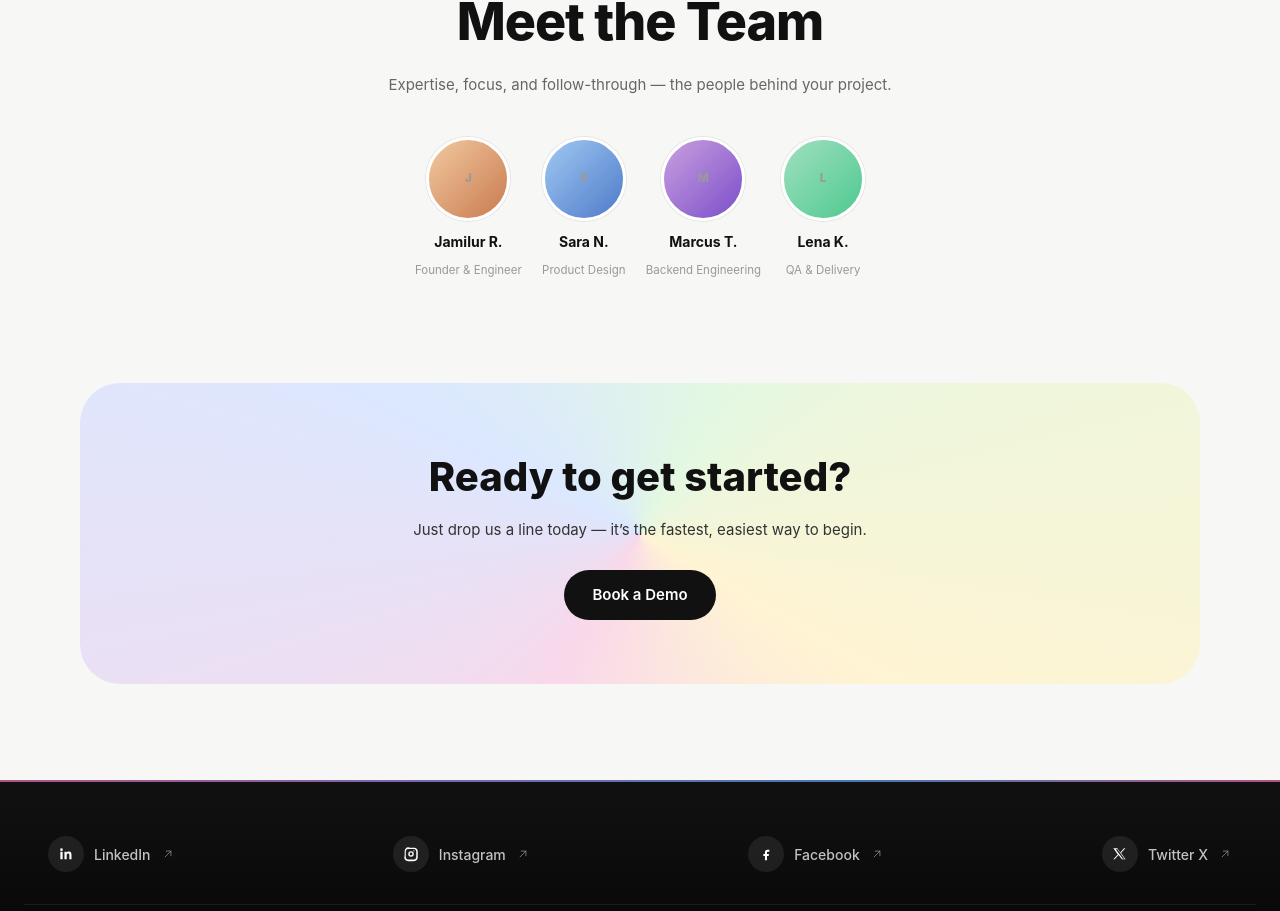
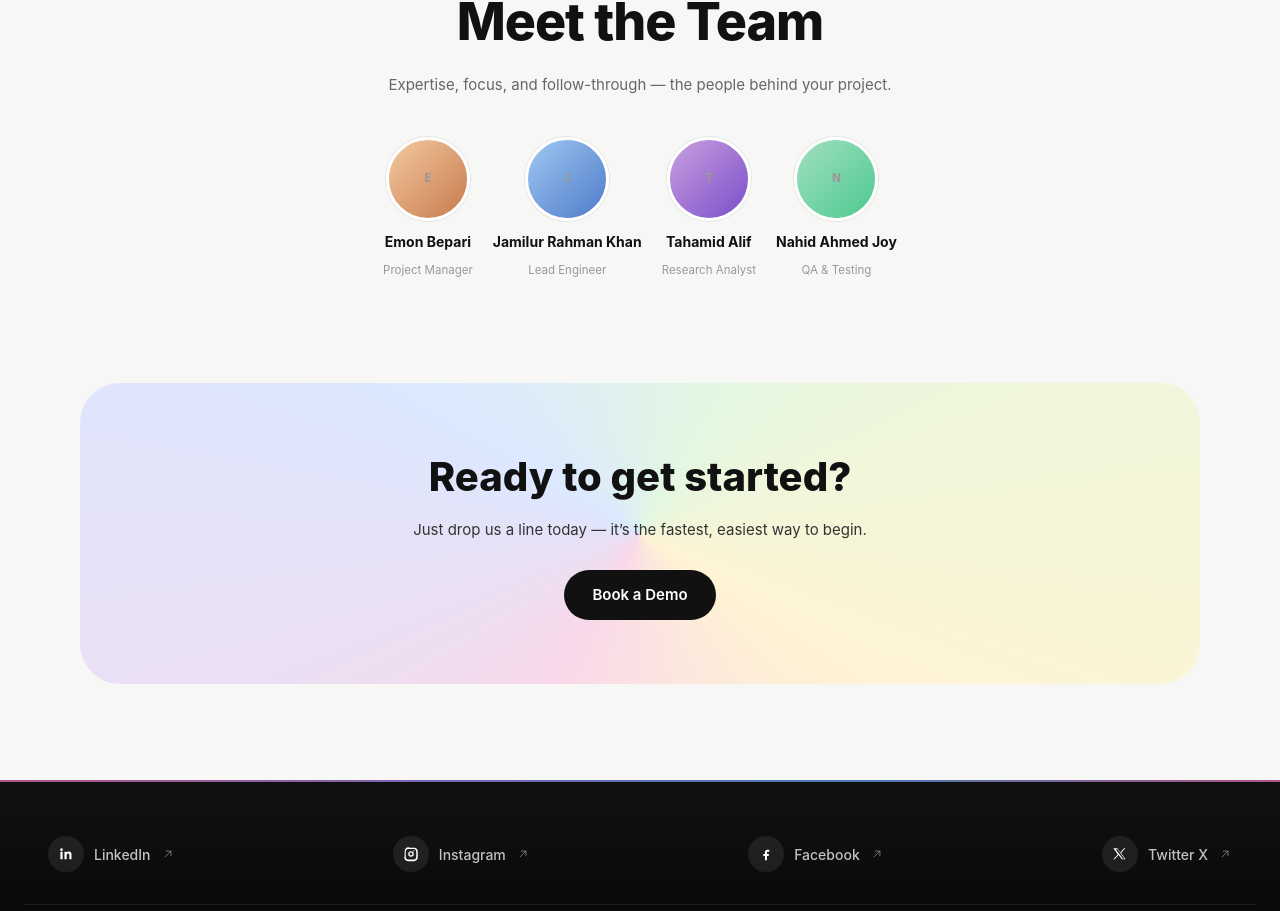
Before and after one commit to JamilurRahmanKhan/SalesFixr, a Next.js app: page /about in a window 1280 px wide. Shown: the part 5006-5917 px from the top of the page. Built offline with nearby package versions, Linux system fonts and the light colour scheme; a web font is replaced by a local one.

Commit message:
Update team section with current team members and roles

```diff
--- a/components/sections/TeamGrid.tsx
+++ b/components/sections/TeamGrid.tsx
@@ -1,8 +1,8 @@
 const TEAM = [
-  { letter: "J", gradient: "#f2c9a0,#c97a4e", name: "Jamilur R.", role: "Founder & Engineer" },
-  { letter: "S", gradient: "#a0c9f2,#4e7ac9", name: "Sara N.", role: "Product Design" },
-  { letter: "M", gradient: "#c9a0e0,#7a4ec9", name: "Marcus T.", role: "Backend Engineering" },
-  { letter: "L", gradient: "#a0e0c0,#4ec98f", name: "Lena K.", role: "QA & Delivery" },
+  { letter: "E", gradient: "#f2c9a0,#c97a4e", name: "Emon Bepari", role: "Project Manager" },
+  { letter: "J", gradient: "#a0c9f2,#4e7ac9", name: "Jamilur Rahman Khan", role: "Lead Engineer" },
+  { letter: "T", gradient: "#c9a0e0,#7a4ec9", name: "Tahamid Alif", role: "Research Analyst" },
+  { letter: "N", gradient: "#a0e0c0,#4ec98f", name: "Nahid Ahmed Joy", role: "QA & Testing" },
 ];
 
 export function TeamGrid() {
--- a/portfolio-journey/public/huly-landing/about.html
+++ b/portfolio-journey/public/huly-landing/about.html
@@ -256,10 +256,10 @@
       <h2 class="abt-heading">Meet the Team</h2>
       <p class="abt-sub">Expertise, focus, and follow-through — the people behind your project.</p>
       <div class="abt-team-grid">
-        <div class="abt-team-card"><span class="abt-team-avatar" style="background:linear-gradient(135deg,#f2c9a0,#c97a4e)">J</span><strong>Jamilur R.</strong><span>Founder &amp; Engineer</span></div>
-        <div class="abt-team-card"><span class="abt-team-avatar" style="background:linear-gradient(135deg,#a0c9f2,#4e7ac9)">S</span><strong>Sara N.</strong><span>Product Design</span></div>
-        <div class="abt-team-card"><span class="abt-team-avatar" style="background:linear-gradient(135deg,#c9a0e0,#7a4ec9)">M</span><strong>Marcus T.</strong><span>Backend Engineering</span></div>
-        <div class="abt-team-card"><span class="abt-team-avatar" style="background:linear-gradient(135deg,#a0e0c0,#4ec98f)">L</span><strong>Lena K.</strong><span>QA &amp; Delivery</span></div>
+        <div class="abt-team-card"><span class="abt-team-avatar" style="background:linear-gradient(135deg,#f2c9a0,#c97a4e)">E</span><strong>Emon Bepari</strong><span>Project Manager</span></div>
+        <div class="abt-team-card"><span class="abt-team-avatar" style="background:linear-gradient(135deg,#a0c9f2,#4e7ac9)">J</span><strong>Jamilur Rahman Khan</strong><span>Lead Engineer</span></div>
+        <div class="abt-team-card"><span class="abt-team-avatar" style="background:linear-gradient(135deg,#c9a0e0,#7a4ec9)">T</span><strong>Tahamid Alif</strong><span>Research Analyst</span></div>
+        <div class="abt-team-card"><span class="abt-team-avatar" style="background:linear-gradient(135deg,#a0e0c0,#4ec98f)">N</span><strong>Nahid Ahmed Joy</strong><span>QA &amp; Testing</span></div>
       </div>
     </section>
 
--- a/public/software-portfolio-app/huly-landing/about.html
+++ b/public/software-portfolio-app/huly-landing/about.html
@@ -256,10 +256,10 @@
       <h2 class="abt-heading">Meet the Team</h2>
       <p class="abt-sub">Expertise, focus, and follow-through — the people behind your project.</p>
       <div class="abt-team-grid">
-        <div class="abt-team-card"><span class="abt-team-avatar" style="background:linear-gradient(135deg,#f2c9a0,#c97a4e)">J</span><strong>Jamilur R.</strong><span>Founder &amp; Engineer</span></div>
-        <div class="abt-team-card"><span class="abt-team-avatar" style="background:linear-gradient(135deg,#a0c9f2,#4e7ac9)">S</span><strong>Sara N.</strong><span>Product Design</span></div>
-        <div class="abt-team-card"><span class="abt-team-avatar" style="background:linear-gradient(135deg,#c9a0e0,#7a4ec9)">M</span><strong>Marcus T.</strong><span>Backend Engineering</span></div>
-        <div class="abt-team-card"><span class="abt-team-avatar" style="background:linear-gradient(135deg,#a0e0c0,#4ec98f)">L</span><strong>Lena K.</strong><span>QA &amp; Delivery</span></div>
+        <div class="abt-team-card"><span class="abt-team-avatar" style="background:linear-gradient(135deg,#f2c9a0,#c97a4e)">E</span><strong>Emon Bepari</strong><span>Project Manager</span></div>
+        <div class="abt-team-card"><span class="abt-team-avatar" style="background:linear-gradient(135deg,#a0c9f2,#4e7ac9)">J</span><strong>Jamilur Rahman Khan</strong><span>Lead Engineer</span></div>
+        <div class="abt-team-card"><span class="abt-team-avatar" style="background:linear-gradient(135deg,#c9a0e0,#7a4ec9)">T</span><strong>Tahamid Alif</strong><span>Research Analyst</span></div>
+        <div class="abt-team-card"><span class="abt-team-avatar" style="background:linear-gradient(135deg,#a0e0c0,#4ec98f)">N</span><strong>Nahid Ahmed Joy</strong><span>QA &amp; Testing</span></div>
       </div>
     </section>
 
```
